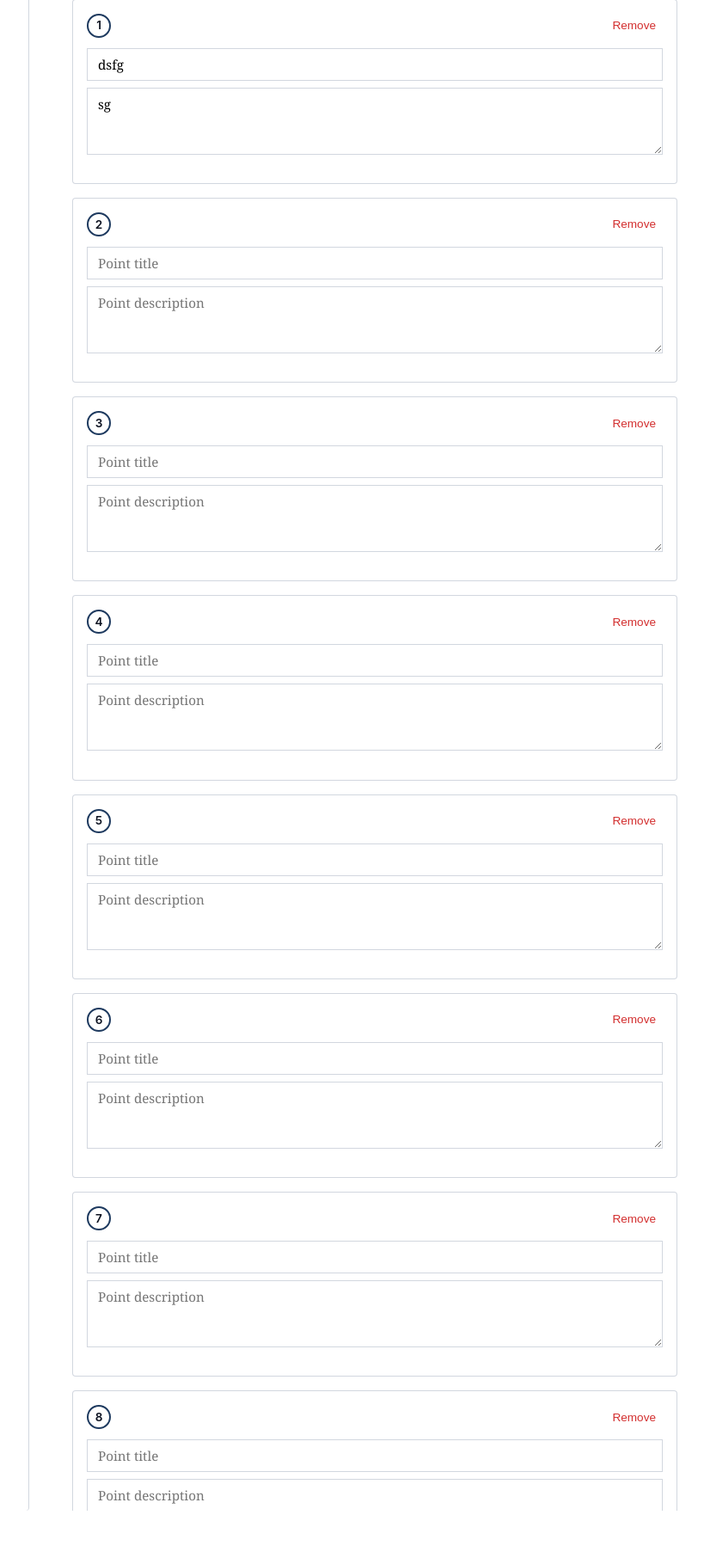
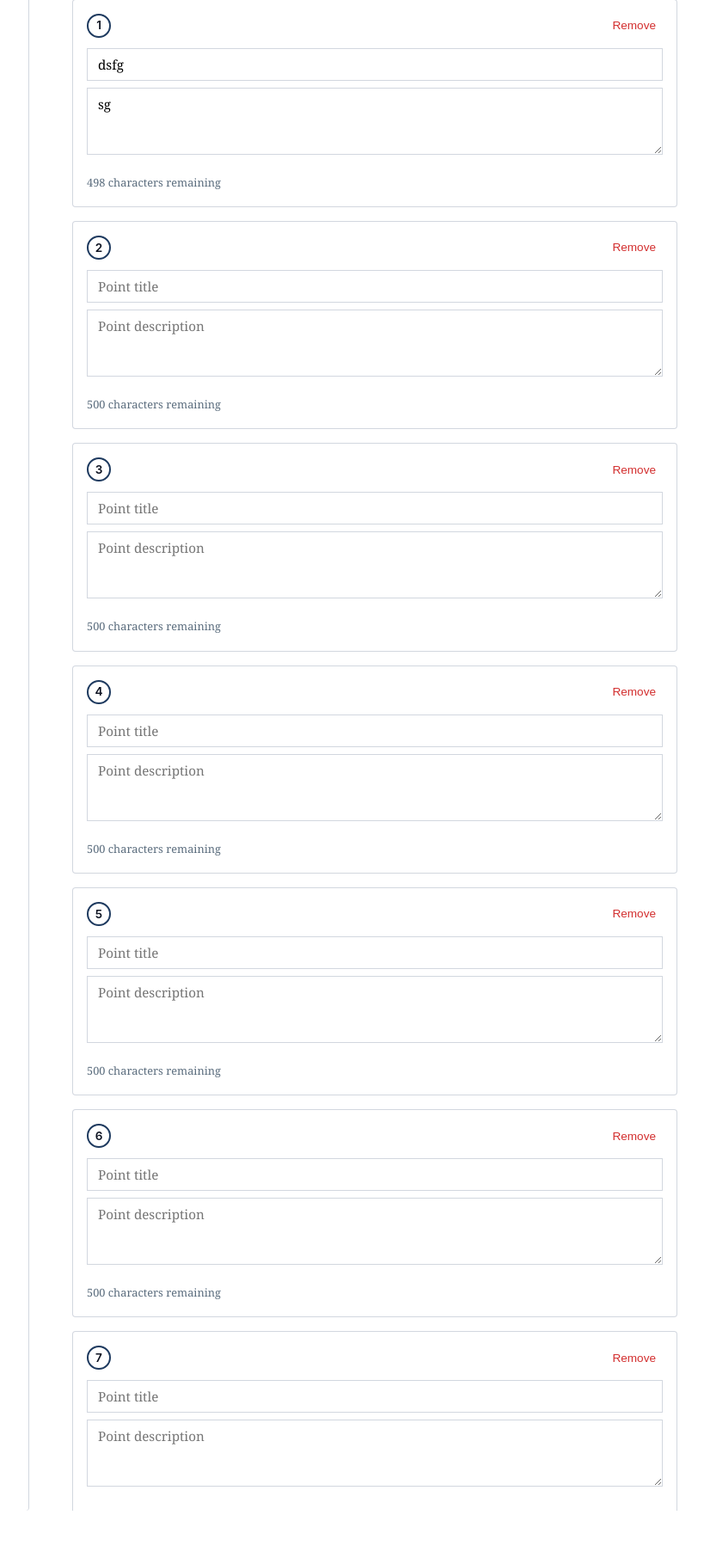
Before and after one commit to RoyKeane94/nim, a Django app: page /write/post/1/ in a window 1280 px wide. Shown: the part 781-2600 px from the top of the page at 86% size, without its empty margins (382-1201 px from the left). Run offline with Django 5.2, Linux system fonts and the light colour scheme; a user stored in the database is signed in; data comes from the database, SQL or seed files in the repository; both versions use the stored data as it was after the commit; data that the repository does not hold is empty.

Commit message:
Word limit counter for worth stealing comment

```diff
--- a/blog/models.py
+++ b/blog/models.py
@@ -5,7 +5,7 @@ from django.urls import reverse
 
 class Author(models.Model):
     name = models.CharField(max_length=200)
-    slug = models.SlugField(unique=True, blank=True)
+    slug = models.SlugField(unique=True, blank=True, max_length=200)
     created_at = models.DateTimeField(auto_now_add=True)
 
     def save(self, *args, **kwargs):
@@ -22,7 +22,7 @@ class Author(models.Model):
 
 class Tag(models.Model):
     name = models.CharField(max_length=100, unique=True)
-    slug = models.SlugField(unique=True, blank=True)
+    slug = models.SlugField(unique=True, blank=True, max_length=200)
     description = models.TextField(blank=True)
 
     def save(self, *args, **kwargs):
@@ -39,7 +39,7 @@ class Tag(models.Model):
 
 class Guest(models.Model):
     name = models.CharField(max_length=200)
-    slug = models.SlugField(unique=True, blank=True)
+    slug = models.SlugField(unique=True, blank=True, max_length=200)
     bio = models.TextField(blank=True)
     created_at = models.DateTimeField(auto_now_add=True)
     tags = models.ManyToManyField(Tag, related_name='guests', blank=True)
@@ -71,7 +71,7 @@ class Book(models.Model):
     ]
 
     title = models.CharField(max_length=300)
-    slug = models.SlugField(unique=True, blank=True)
+    slug = models.SlugField(unique=True, blank=True, max_length=300)
     author = models.ForeignKey(Author, on_delete=models.CASCADE, related_name='books')
     description = models.TextField(blank=True)  # Italic description for series page
     source_type = models.CharField(max_length=50, choices=SOURCE_TYPES, default='book')
@@ -99,7 +99,7 @@ class Book(models.Model):
 
 class Post(models.Model):
     title = models.CharField(max_length=300)
-    slug = models.SlugField(unique=True, blank=True)
+    slug = models.SlugField(unique=True, blank=True, max_length=300)
     author = models.ForeignKey(Author, on_delete=models.CASCADE, related_name='posts')
     book = models.ForeignKey(Book, on_delete=models.CASCADE, related_name='posts')
 
--- a/blog/static/blog/css/style.css
+++ b/blog/static/blog/css/style.css
@@ -1120,6 +1120,20 @@ textarea.form-control {
     resize: vertical;
 }
 
+.point-char-count {
+    font-size: 0.8rem;
+    color: var(--meta-color, #6b7280);
+    margin-top: 4px;
+}
+
+.point-char-count.char-count-warning {
+    color: #b45309;
+}
+
+.point-char-count.char-count-zero {
+    color: #b91c1c;
+}
+
 /* Buttons */
 .btn {
     padding: 10px 20px;
--- a/blog/static/blog/js/editor.js
+++ b/blog/static/blog/js/editor.js
@@ -1,4 +1,6 @@
 // Editor functionality - auto-save, points management, reference pane
+
+const WORTH_STEALING_TEXT_MAX = 500;
 
 document.addEventListener('DOMContentLoaded', function() {
     const postForm = document.getElementById('post-form');
@@ -23,6 +25,10 @@ document.addEventListener('DOMContentLoaded', function() {
                 addPoint();
             }
         }
+        // Set initial character counters for all point textareas
+        pointsContainer.querySelectorAll('.point-text-input').forEach(function(ta) {
+            updatePointCharCount(ta);
+        });
     }
 
     // Add point
@@ -49,10 +55,13 @@ document.addEventListener('DOMContentLoaded', function() {
             <textarea class="point-text-input"
                       placeholder="Point description"
                       rows="3"
-                      data-point-field="text"></textarea>
+                      data-point-field="text"
+                      maxlength="${WORTH_STEALING_TEXT_MAX}"></textarea>
+            <div class="point-char-count" aria-live="polite"><span class="point-char-remaining">${WORTH_STEALING_TEXT_MAX}</span> characters remaining</div>
         `;
         pointsContainer.appendChild(pointDiv);
         updatePointNumbers();
+        updatePointCharCount(pointDiv.querySelector('.point-text-input'));
     }
 
     // Remove point
@@ -63,6 +72,22 @@ document.addEventListener('DOMContentLoaded', function() {
             updatePointNumbers();
         }
     };
+
+    // Update "characters remaining" for one Worth Stealing point
+    function updatePointCharCount(textarea) {
+        if (!textarea) return;
+        const pointEditor = textarea.closest('.point-editor');
+        const remainingEl = pointEditor?.querySelector('.point-char-remaining');
+        if (!remainingEl) return;
+        const len = (textarea.value || '').length;
+        const remaining = Math.max(0, WORTH_STEALING_TEXT_MAX - len);
+        remainingEl.textContent = remaining;
+        const countDiv = pointEditor.querySelector('.point-char-count');
+        if (countDiv) {
+            countDiv.classList.toggle('char-count-warning', remaining <= 50);
+            countDiv.classList.toggle('char-count-zero', remaining === 0);
+        }
+    }
 
     // Update point numbers
     function updatePointNumbers() {
@@ -286,6 +311,15 @@ document.addEventListener('DOMContentLoaded', function() {
         });
     }
 
+    // Worth Stealing character counter: update on input
+    if (pointsContainer) {
+        pointsContainer.addEventListener('input', function(e) {
+            if (e.target.classList.contains('point-text-input')) {
+                updatePointCharCount(e.target);
+            }
+        });
+    }
+
     // Initialize
     if (addPointBtn) {
         addPointBtn.addEventListener('click', addPoint);
--- a/blog/templates/blog/write/editor.html
+++ b/blog/templates/blog/write/editor.html
@@ -162,7 +162,9 @@
                             <textarea class="point-text-input"
                                       placeholder="Point description"
                                       rows="3"
-                                      data-point-field="text">{{ point.text }}</textarea>
+                                      data-point-field="text"
+                                      maxlength="500">{{ point.text }}</textarea>
+                            <div class="point-char-count" aria-live="polite"><span class="point-char-remaining">500</span> characters remaining</div>
                         </div>
                         {% endfor %}
                     </div>
```
Also changed, not shown: blog/migrations/0003_slug_max_length.py (added), db.sqlite3, 1 other file.
